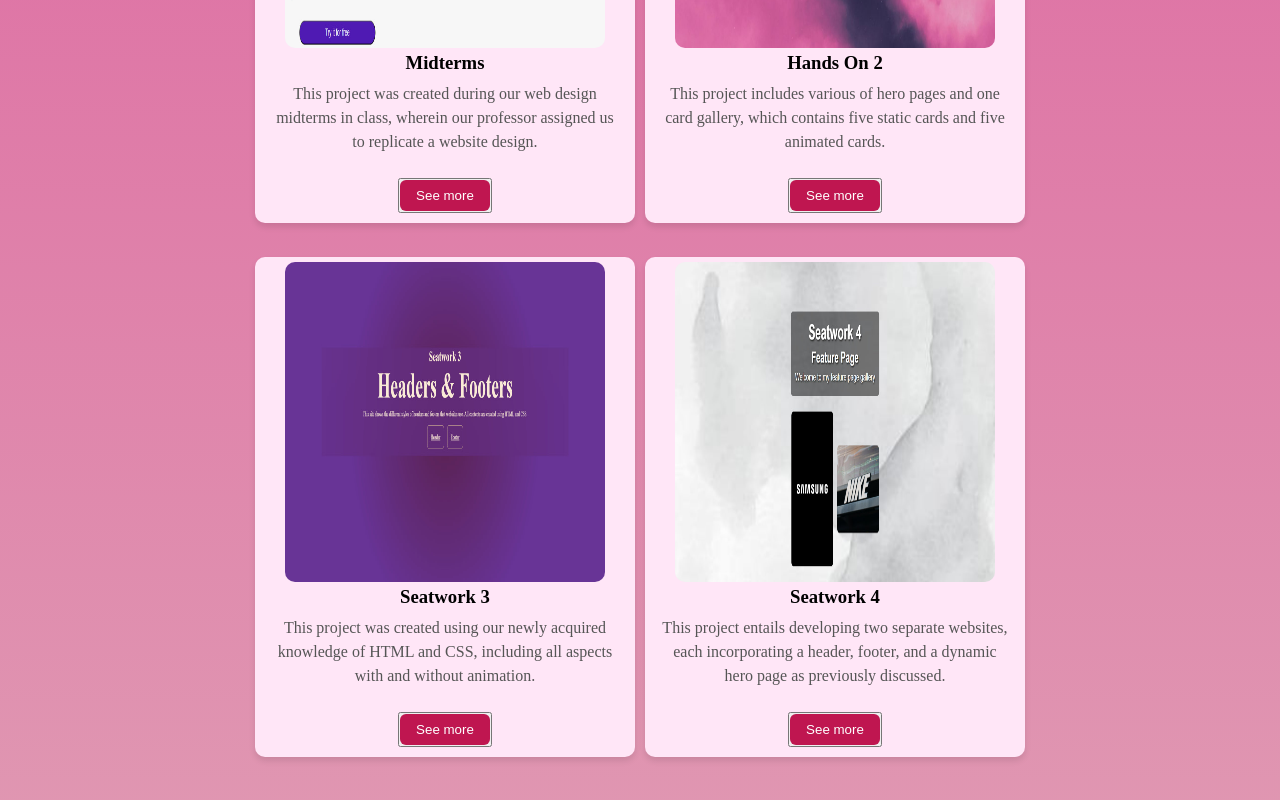
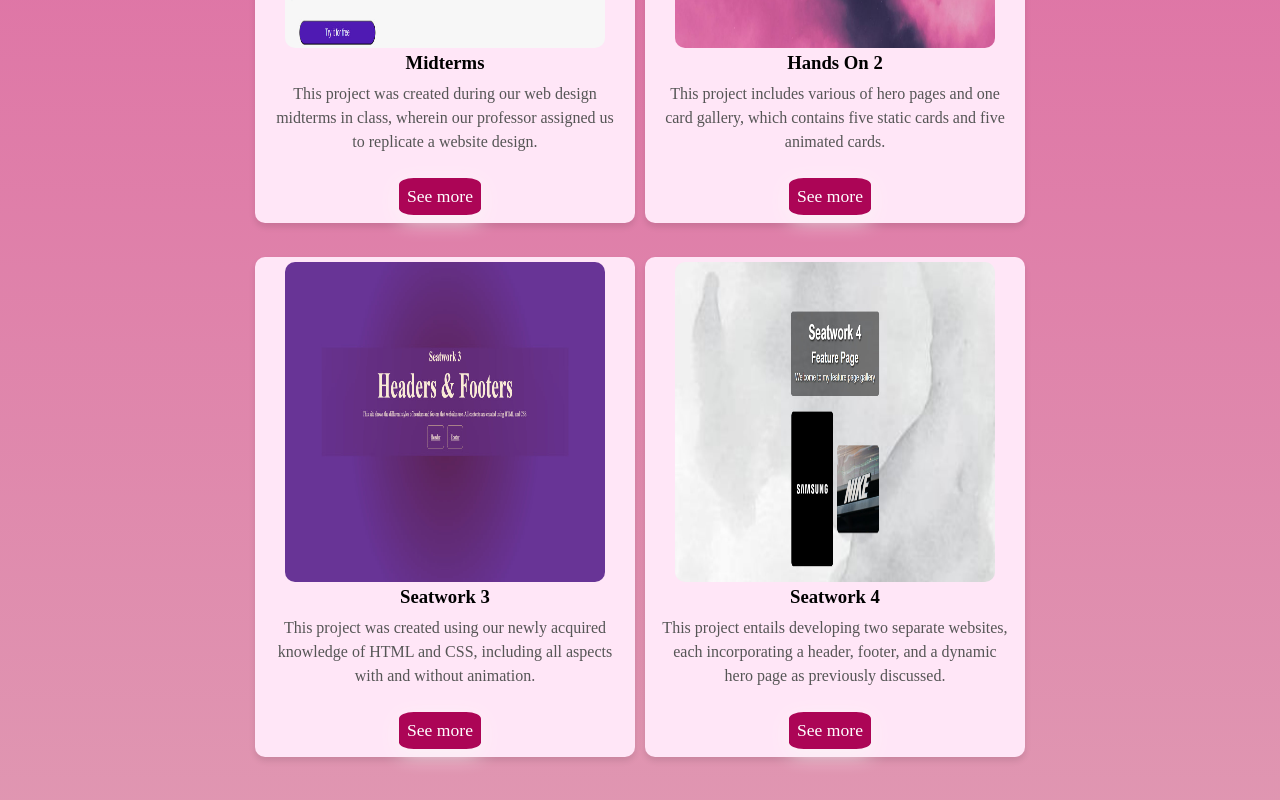
Before and after one commit to Gerica061905/WD-finals, a plain HTML site: page pages/page3/index.html in a window 1280 px wide. Shown: the part 448-1248 px from the top of the page. Drawn offline with Linux system fonts and the light colour scheme.

Commit message:
fix(page3 html & style.css): fix the button and background color of the card.

```diff
--- a/pages/page3/assets/css/style.css
+++ b/pages/page3/assets/css/style.css
@@ -120,13 +120,15 @@ section.main{
         text-decoration: none;
         background: #bf1650;
         color: white;
-        padding: 0.5rem 1rem;
-        border-radius: 6px;
-        transition:  transform 0.3, box-shadow 0.3s;
+    }
         &:hover {
             transform: translateY(-5px);
             box-shadow: 0 10px 20px rgba(0, 0, 0, 0.15);
-            background: rgb(76, 3, 44);
+            background: rgb(239, 137, 195);
         }
     }
-}
+    .btn{
+       display: inline-block;
+       justify-content: center;
+       align-items: center;
+    }
--- a/pages/page3/index.html
+++ b/pages/page3/index.html
@@ -25,34 +25,27 @@
                     <img src="./assets/img/midterm.jpg" alt="" class="proj1">
                     <h3 class="title-proj1">Midterms</h3>
                     <p class="description-proj1">This project was created during our web design midterms in class, wherein our professor assigned us to replicate a website design.</p>
-                    <button class="btn">
-                        <a href="https://gerica6195.github.io/WD-Midterm/">See more</a>
-                    </button>
+                        <a class="btn"
+                   href="https://gerica6195.github.io/WD-Midterm/">See more</a>
                 </div>
                 <div class="project2">
                     <img src="./assets/img/handson2.jpg" alt="" class="proj2">
                     <h3 class="title-proj2">Hands On 2</h3>
                     <p class="description-proj2">This project includes various of hero pages and one card gallery, which contains five static cards and five animated cards.</p>
-                    <button class="btn">
-                        <a href="https://gerica061905.github.io/WD-Hands-on-2-/">See more</a>
-                    </button>
+                        <a class="btn" href="https://gerica061905.github.io/WD-Hands-on-2-/">See more</a>
                 </div>
                 <div class="projects2">
                     <div class="project3">
                         <img src="./assets/img/sw3.jpg" alt="" class="proj3">
                         <h3 class="title-proj3">Seatwork 3</h3>
                         <p class="description-proj3">This project was created using our newly acquired knowledge of HTML and CSS, including all aspects with and without animation.</p>
-                        <button class="btn">
-                            <a href="https://gerica061905.github.io/WD-seatwork-3/">See more</a>
-                        </button>
+                            <a class="btn"  href="https://gerica061905.github.io/WD-seatwork-3/">See more</a>
                     </div>
                     <div class="project4">
                         <img src="./assets/img/sw4.jpg" alt="" class="proj4">
                         <h3 class="title-proj4">Seatwork 4</h3>
                         <p class="description-proj4">This project entails developing two separate websites, each incorporating a header, footer, and a dynamic hero page as previously discussed.</p>
-                        <button class="btn">
-                            <a href="https://gerica061905.github.io/WD-Seatwork-4/">See more</a>
-                        </button>
+                            <a class="btn" href="https://gerica061905.github.io/WD-Seatwork-4/">See more</a>
                     </div>
                 </div>
             </div>
```
